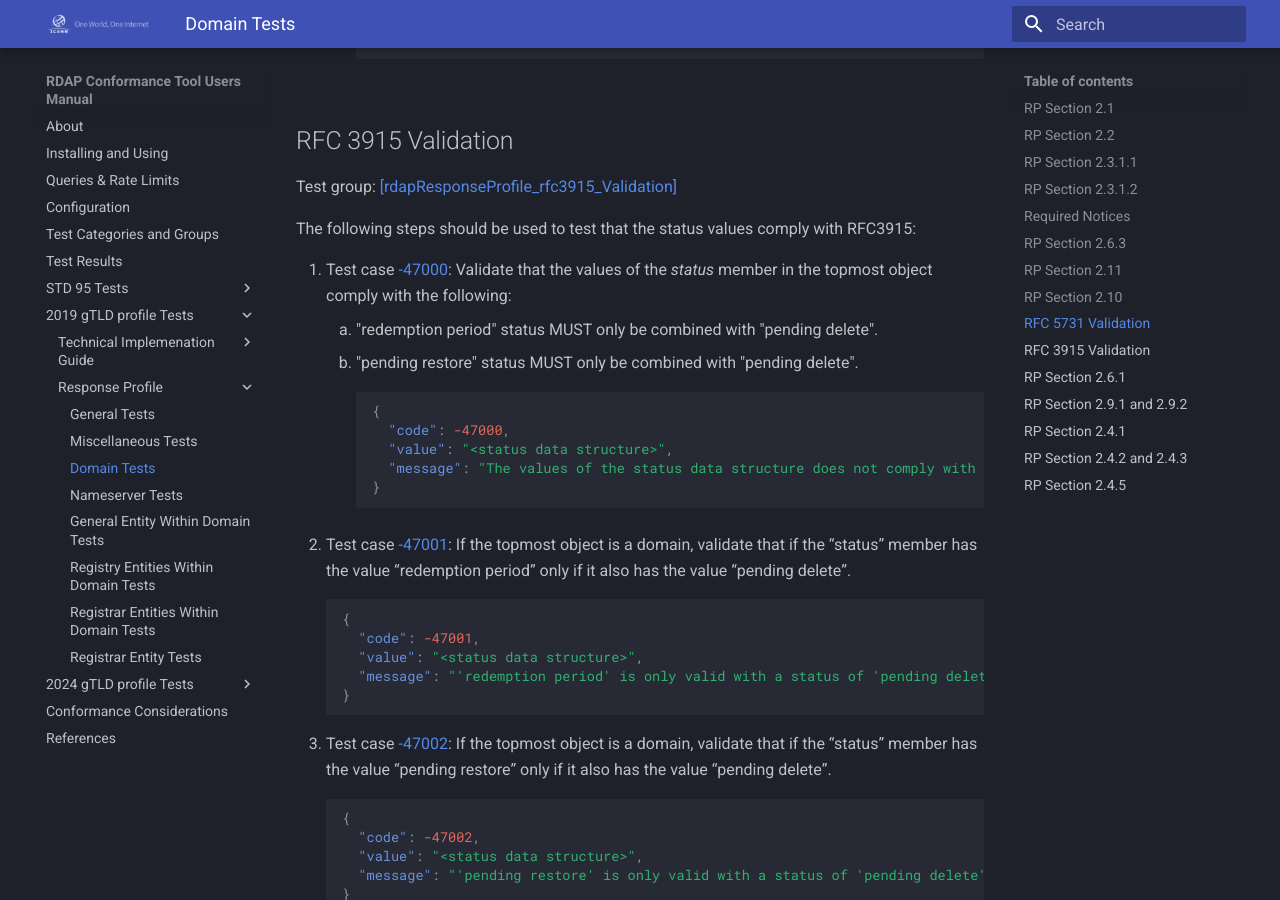
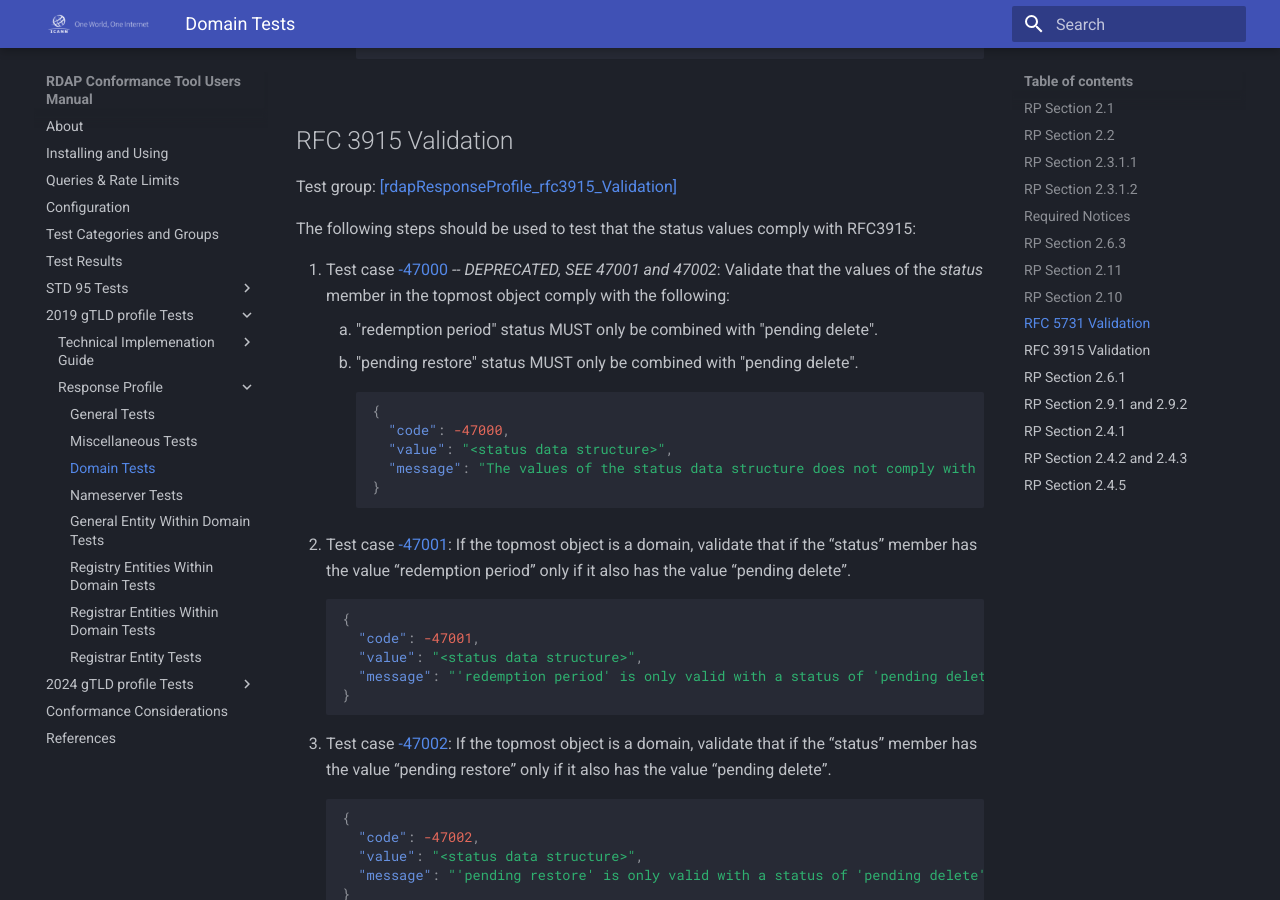
Before and after one commit to icann/rdap-conformance-tool, an MkDocs documentation site: the page built from docs/2019_gtld/response/domain.md, in a window 1280 px wide and 900 px high, scrolled down 5318 px. Built offline with MkDocs 1.6.1 and Material for MkDocs 9.7.7, drawn with Linux system fonts in a browser that asks for light colours.

Commit message:
noting that 47000 is deprecated

````diff
--- a/docs/2019_gtld/response/domain.md
+++ b/docs/2019_gtld/response/domain.md
@@ -205,7 +205,7 @@
 
 The following steps should be used to test that the status values comply with RFC3915:
 
-1. Test case [-47000](#id-testCase-47000){ #id-testCase-47000 }: Validate that the values of the _status_ member in the topmost object comply with the following:
+1. Test case [-47000](#id-testCase-47000){ #id-testCase-47000 } *-- DEPRECATED, SEE 47001 and 47002*: Validate that the values of the _status_ member in the topmost object comply with the following:
     1. "redemption period" status MUST only be combined with "pending delete".
     2. "pending restore" status MUST only be combined with "pending delete".
 ```json
````
